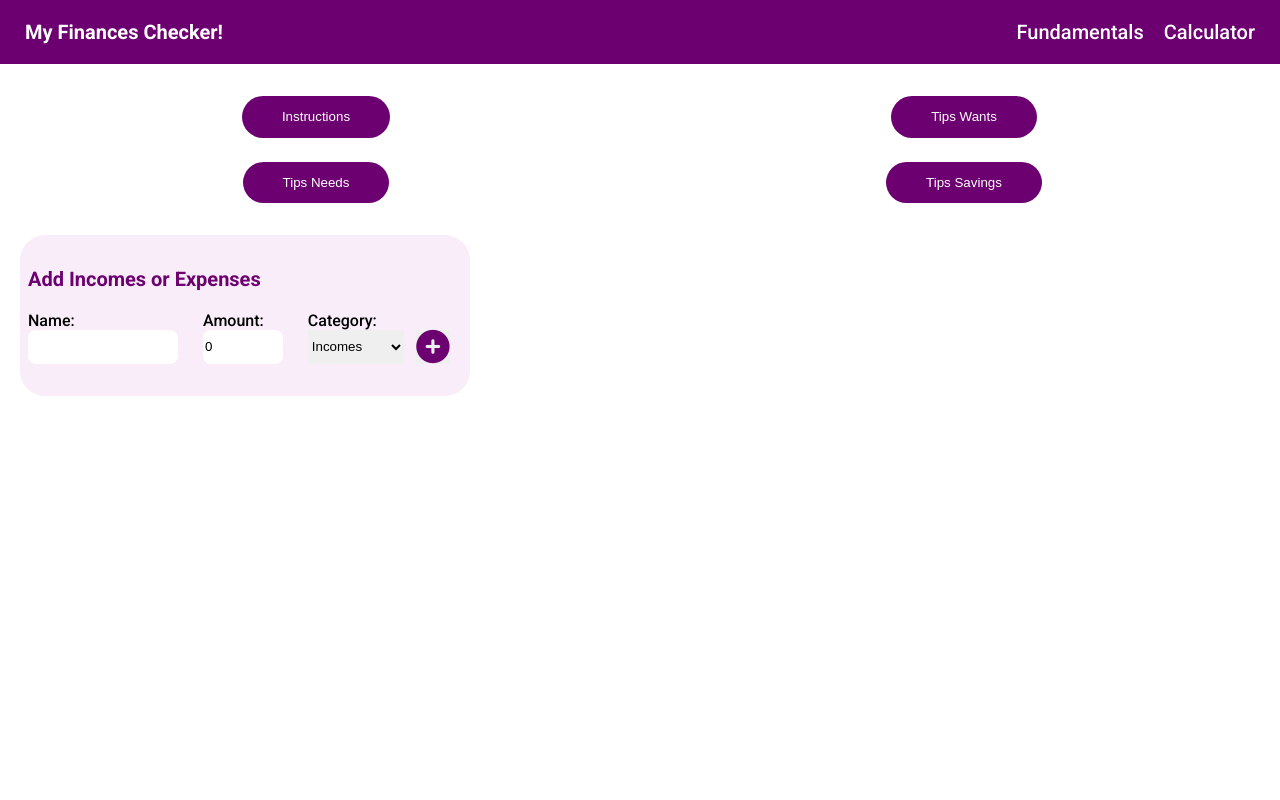
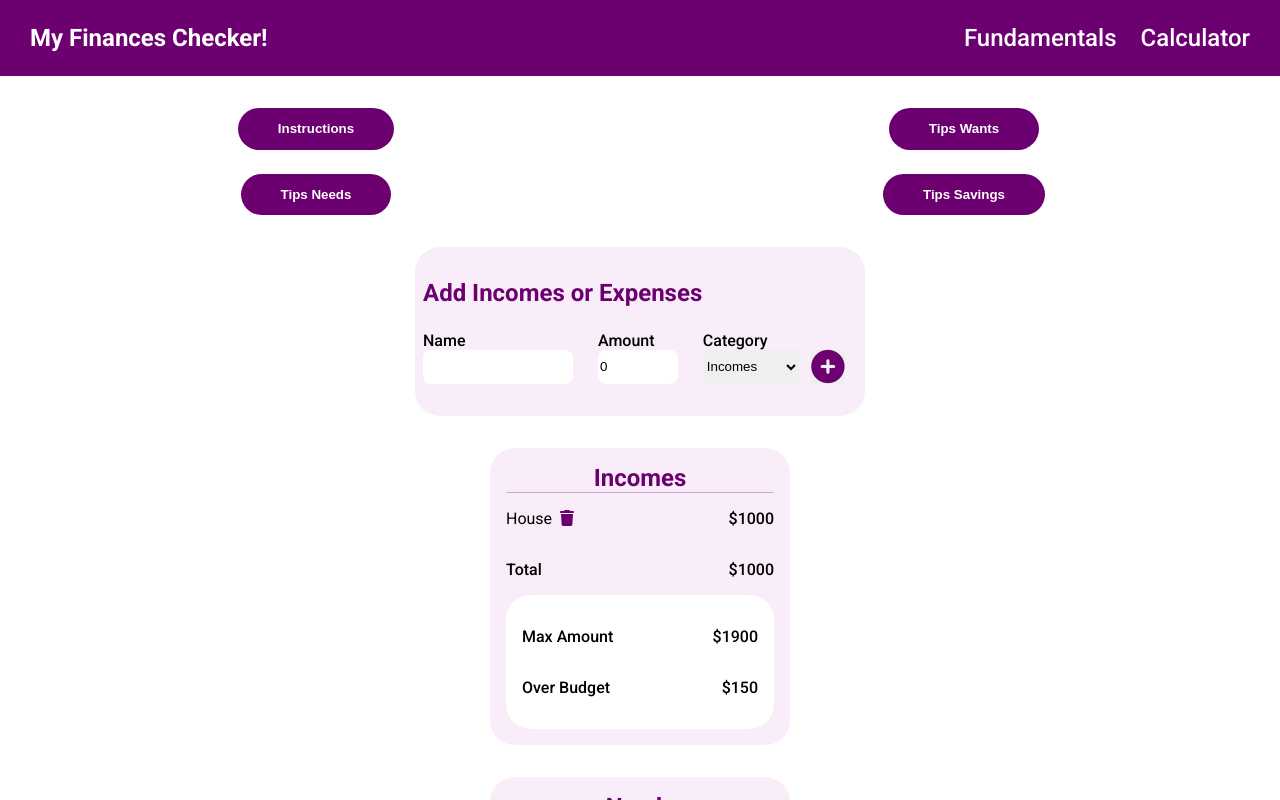
Before and after one commit to BestFriend-Sweet/my-finances-checker, a React (Vite) app: page /calculator in a window 1280 px wide. Both pictures are taken after a click on the button "Start". Shown: the top 800 px of the page. Built offline with nearby package versions, Linux system fonts and the light colour scheme.

Commit message:
feat: add category component

```diff
--- a/src/App.css
+++ b/src/App.css
@@ -19,7 +19,7 @@ img {
   --clr-bg-modal: #D9D9D9;
   --clr-text: #ffffff;
 
-  --fs-300: 1.25rem;
+  --fs-300: 1.5rem;
   --fs-400: 1.75rem;
   --fs-500: 2.3rem;
 
@@ -32,10 +32,10 @@ img {
 
 /* Utility Classes */
 
-.subtitle {
+.title {
   color: var(--clr-primary);
   font-size: var(--fs-300);
-  font-weight: 700;
+  font-weight: var(--fw-bold);
   margin: 0;
 }
 
@@ -77,11 +77,33 @@ body {
 
 .calculator__buttons button {
   color: var(--clr-text);
-  font-weight: var(--fw-semi-bold);
+  font-weight: var(--fw-bold);
 }
 
 .adder label {
   font-weight: var(--fw-semi-bold);
+}
+
+.category .title {
+  text-align: center;
+}
+
+.category .line-item > p,
+.category .total p {
+  font-weight: var(--fw-semi-bold);
+}
+
+.category .analysis {
+  font-weight: var(--fw-semi-bold);
+}
+
+.category .line-item div i {
+  color: var(--clr-primary);
+}
+
+.calculator__categories > button {
+  color: var(--clr-text);
+  font-weight: var(--fw-bold);
 }
 
 /* Welcome Layout */
@@ -152,7 +174,7 @@ body {
   margin-right: 0.5em;
 }
 
-/* Calculator Buttons Layout */
+/* Calculator Layout */
 
 .calculator__buttons button {
   border: none;
@@ -179,6 +201,16 @@ body {
   grid-column: 3 / 4;
 }
 
+.calculator__categories > button {
+  background-color: var(--clr-primary);
+  border: none;
+  border-radius: 20px;
+  padding: 1em 3em;
+  cursor: pointer;
+  display: block;
+  margin: 1.5em auto;
+}
+
 /* Adder Layout */
 
 .adder {
@@ -187,12 +219,12 @@ body {
   background-color: var(--clr-bg);
   padding: 2em 0.5em;
   border-radius: 25px;
-  margin-inline: var(--margin-inline-m);
+  margin-inline: auto;
   margin-top: var(--margin-top-m);
   width: 450px;
 }
 
-.adder .subtitle {
+.adder .title {
   margin-bottom: 1em;
 }
 
@@ -239,7 +271,7 @@ form button {
   justify-self: center;
 }
 
-form button i{
+form button i {
   color: var(--clr-primary);
   font-size: 2.5em;
 }
@@ -248,3 +280,43 @@ input {
   border-radius: 8px;
   border: none;
 }
+
+/* Category Layout */
+
+.category {
+  background-color: var(--clr-bg);
+  border-radius: 25px;
+  margin-inline: auto;
+  margin-top: var(--margin-top-m);
+  width: 300px;
+  padding: 1em;
+}
+
+.category .line-item,
+.category .total,
+.category .analysis div {
+  display: flex;
+  justify-content: space-between;
+}
+
+.category .line-item div {
+  display: flex;
+  align-items: center;
+}
+
+.category .line-item div i {
+  margin-left: 0.5em;
+  cursor: pointer;
+}
+
+.category .analysis {
+  background-color: var(--clr-text);
+  border-radius: 25px;
+  padding: 1em;
+}
+
+.category .line {
+  height: 1px;
+  background-color: var(--clr-primary);
+  opacity: 0.3;
+}
--- a/src/App.jsx
+++ b/src/App.jsx
@@ -8,14 +8,6 @@ import { useState } from 'react'
 
 function App() {
   const [page, setPage] = useState('Welcome')
-  const [budget, setBudget] = useState(
-    {
-      incomes: [],
-      needs: [],
-      wants: [],
-      savings: []
-    }
-  )
 
   function changePage() {
     setPage('Main')
--- a/src/components/Adder.jsx
+++ b/src/components/Adder.jsx
@@ -30,23 +30,13 @@ function Adder() {
     function handleSubmit(event) {
         event.preventDefault()
         console.log(formData)
-        // if (formData.category === 'incomes') {
-        //     setBudget(budget.incomes.push(formData))
-        // } else if (formData.category === 'needs') {
-        //     setBudget(budget.needs.push(formData))
-        // } else if (formData.category === 'wants') {
-        //     setBudget(budget.wants.push(formData))
-        // } else if (formData.category === 'savings') {
-        //     setBudget(budget.savings.push(formData))
-        // }
-        // console.log(budget)
     }
 
     return (
         <div className='adder'>
-            <p className='subtitle'>Add Incomes or Expenses</p>
+            <p className='title'>Add Incomes or Expenses</p>
             <form onSubmit={handleSubmit}>
-                <label htmlFor='name'>Name:</label>
+                <label htmlFor='name'>Name</label>
                 <input
                     type='text'
                     id='name'
@@ -54,7 +44,7 @@ function Adder() {
                     value={formData.name}
                     onChange={handleChangeName}
                 />
-                <label htmlFor='amount'>Amount:</label>
+                <label htmlFor='amount'>Amount</label>
                 <input
                     type='text'
                     id='amount'
@@ -62,7 +52,7 @@ function Adder() {
                     value={formData.amount}
                     onChange={handleChangeAmount}
                 />
-                <label htmlFor='category'>Category:</label>
+                <label htmlFor='category'>Category</label>
                 <select
                     id='category'
                     name='category'
--- /dev/null
+++ b/src/components/Category.jsx
@@ -0,0 +1,31 @@
+function Category(props) {
+    return (
+        <div className="category">
+            <p className='title'>{props.title}</p>
+            <div className="line"></div>
+            <div className='line-item'>
+                <div>
+                    <p>House</p>
+                    <i className="fa-solid fa-trash"></i>
+                </div>
+                <p>$1000</p>
+            </div>
+            <div className='total'>
+                <p>Total</p>
+                <p>$1000</p>
+            </div>
+            <div className='analysis'>
+                <div>
+                    <p>Max Amount</p>
+                    <p>$1900</p>
+                </div>
+                <div>
+                    <p>Over Budget</p>
+                    <p>$150</p>
+                </div>
+            </div>
+        </div>
+    )
+}
+
+export default Category
--- a/src/pages/Calculator.jsx
+++ b/src/pages/Calculator.jsx
@@ -1,6 +1,35 @@
 import Adder from '../components/Adder'
+import Category from '../components/Category'
+import { useState } from 'react'
 
 function Calculator() {
+    const [budget, setBudget] = useState(
+        {
+            incomes: [],
+            needs: [],
+            wants: [],
+            savings: []
+        }
+    )
+
+    function updateBudget(formData) {
+        if (formData.category === 'incomes') {
+            setBudget(budget.incomes.push(formData))
+        } else if (formData.category === 'needs') {
+            setBudget(budget.needs.push(formData))
+        } else if (formData.category === 'wants') {
+            setBudget(budget.wants.push(formData))
+        } else if (formData.category === 'savings') {
+            setBudget(budget.savings.push(formData))
+        }
+        console.log(budget)
+    }
+
+    const categoriesArr = ['Incomes', 'Needs', 'Wants', 'Savings']
+    const categories = categoriesArr.map(el => {
+        return <Category title={el} />
+    })
+
     return (
         <main className='calculator'>
             <section className='calculator__buttons'>
@@ -10,7 +39,11 @@ function Calculator() {
                 <button>Tips Savings</button>
             </section>
 
-            <Adder />
+            <section className='calculator__categories'>
+                <Adder updateBudget={updateBudget} />
+                {categories}
+                <button>Check My Finances!</button>
+            </section>
         </main>
     )
 }
```
